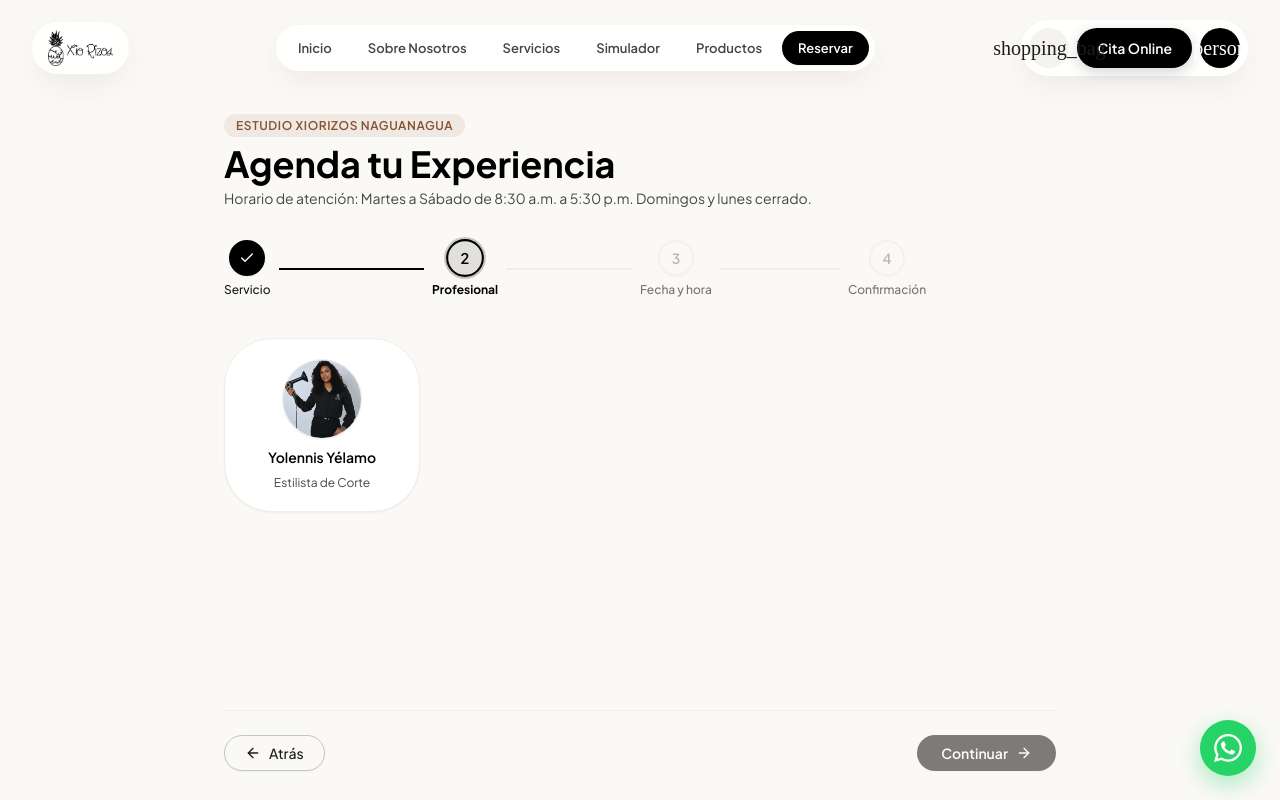
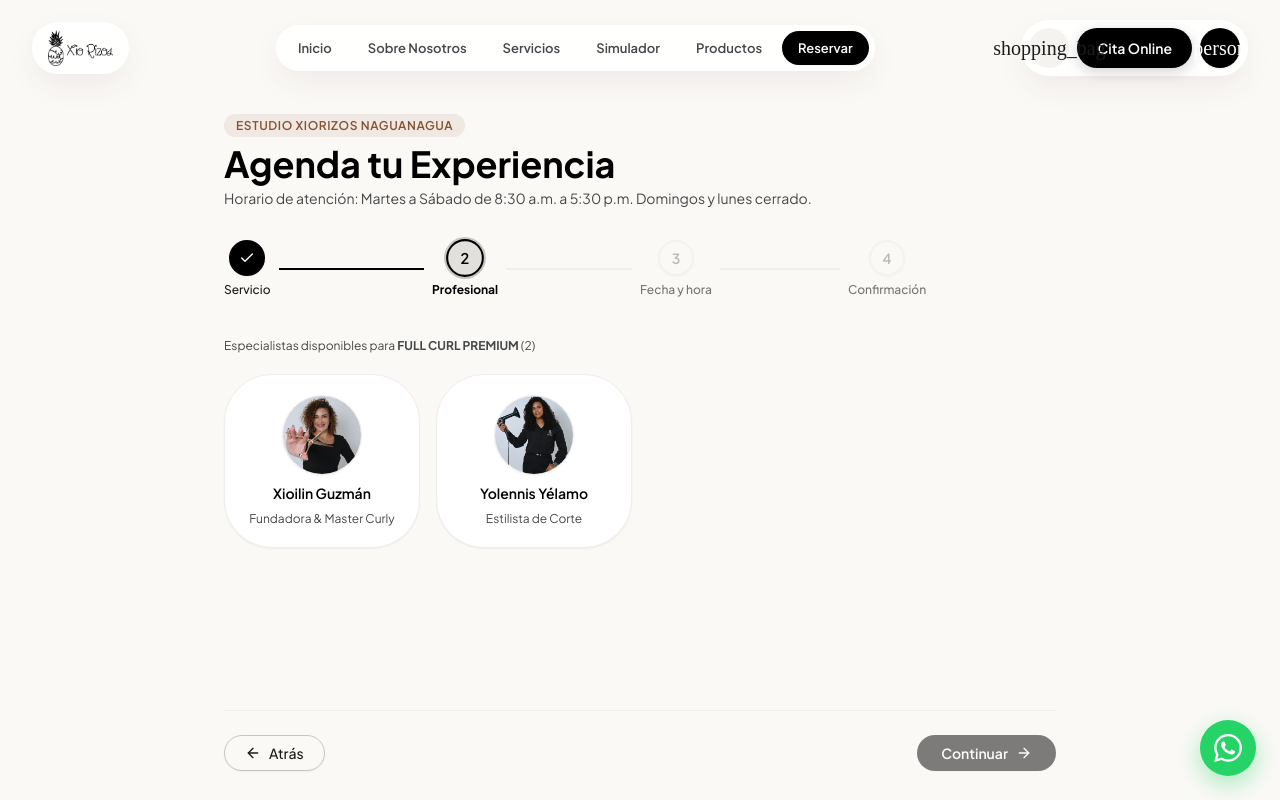
Before and after one commit to Magliogarcia/SISTEMA-WEB-XIORIZOS, a Next.js app: page /citas in a window 1280 px wide. Both pictures are taken after a click on the element 428 px from the left and 477 px from the top of the page. Shown: the top 800 px of the page. Built offline with nearby package versions, Linux system fonts and the light colour scheme; a web font is replaced by a local one.

Commit message:
fix(booking): ensure every service has specialists assigned and add automatic fallback

```diff
--- a/data/database.json
+++ b/data/database.json
@@ -295,7 +295,7 @@
         "s10",
         "s11"
       ],
-      "activo": false,
+      "activo": true,
       "creadoEn": "2026-11-05T20:28:09.470Z"
     },
     {
@@ -307,6 +307,7 @@
       "avatarUrl": "/images/especialista_en_color_y_curvaturas_Axel_Alvarado.webp",
       "serviciosIds": [
         "s3",
+        "s8",
         "s9"
       ],
       "activo": true,
@@ -325,6 +326,9 @@
         "s4",
         "s5",
         "s6",
+        "s7",
+        "s8",
+        "s10",
         "s11"
       ],
       "activo": true,
--- a/src/components/booking/professional-selector.tsx
+++ b/src/components/booking/professional-selector.tsx
@@ -48,11 +48,61 @@ export function ProfessionalSelector() {
       .catch(() => {});
   }, []);
 
-  const disponibles = servicio
-    ? profesionales.filter((p) => p.serviciosIds.includes(servicio.id))
+  // 1. Filtrar especialistas asignados al servicio
+  let disponibles = servicio
+    ? profesionales.filter((p) => Array.isArray(p.serviciosIds) && p.serviciosIds.includes(servicio.id))
     : profesionales;
 
+  // 2. Red de seguridad: si un servicio no tiene especialista asignado o la asignada está temporalmente inactiva,
+  // mostrar las especialistas activas del área correspondiente para que el usuario NUNCA se quede con la lista vacía
+  if (disponibles.length === 0 && profesionales.length > 0) {
+    if (servicio?.categoria === "Uñas" || servicio?.id === "s12") {
+      const manicuristas = profesionales.filter((p) => p.serviciosIds?.includes("s12"));
+      disponibles = manicuristas.length > 0 ? manicuristas : profesionales;
+    } else {
+      // Para servicios capilares, mostrar las especialistas en rizos y color
+      const estilistasCapilares = profesionales.filter((p) => !p.serviciosIds?.includes("s12"));
+      disponibles = estilistasCapilares.length > 0 ? estilistasCapilares : profesionales;
+    }
+  }
+
+  if (disponibles.length === 0) {
     return (
+      <div className="rounded-2xl border border-secondary/20 bg-secondary/5 p-8 text-center space-y-3">
+        <p className="text-base font-semibold text-primary">
+          Coordinación de Especialistas
+        </p>
+        <p className="text-xs text-muted-foreground max-w-md mx-auto">
+          En este momento nuestro equipo está ajustando la agenda para este servicio. Puedes contactarnos directamente por WhatsApp al{" "}
+          <a
+            href="https://wa.me/584127434761"
+            target="_blank"
+            rel="noopener noreferrer"
+            className="font-semibold text-primary underline"
+          >
+            +58 412 7434761
+          </a>{" "}
+          o regresar al paso anterior para escoger otro servicio.
+        </p>
+      </div>
+    );
+  }
+
+  return (
+    <div className="space-y-4">
+      {servicio && (
+        <div className="flex flex-col sm:flex-row sm:items-center justify-between gap-1 text-xs text-muted-foreground pb-1">
+          <span>
+            Especialistas disponibles para <strong>{servicio.nombre}</strong> ({disponibles.length})
+          </span>
+          {profesional && (
+            <span className="text-emerald-700 font-semibold bg-emerald-50 px-2 py-0.5 rounded border border-emerald-200 self-start sm:self-auto">
+              Seleccionado: {profesional.nombre}
+            </span>
+          )}
+        </div>
+      )}
+
       <div className="grid grid-cols-1 gap-4 sm:grid-cols-2 lg:grid-cols-4">
         {disponibles.map((p) => {
           const iniciales = p.nombre
@@ -84,5 +134,6 @@ export function ProfessionalSelector() {
           );
         })}
       </div>
+    </div>
   );
 }
--- a/src/lib/db/index.ts
+++ b/src/lib/db/index.ts
@@ -233,7 +233,7 @@ function getInitialData(): DatabaseSchema {
         cargo: "Estilista Colorista",
         especialidad: "Balayage e iluminaciones botánicas",
         avatarUrl: "/images/especialista_en_color_y_curvaturas_Axel_Alvarado.webp",
-        serviciosIds: ["s3", "s9"],
+        serviciosIds: ["s3", "s8", "s9"],
         activo: true,
         creadoEn: new Date().toISOString(),
       },
@@ -244,7 +244,7 @@ function getInitialData(): DatabaseSchema {
         cargo: "Estilista de Corte",
         especialidad: "Técnicas en seco y definición profunda",
         avatarUrl: "/images/especialista_en_rizos_Yolennis_Yelamo.webp",
-        serviciosIds: ["s1", "s2", "s4", "s5", "s6", "s11"],
+        serviciosIds: ["s1", "s2", "s4", "s5", "s6", "s7", "s8", "s10", "s11"],
         activo: true,
         creadoEn: new Date().toISOString(),
       },
--- a/src/lib/mock-data.ts
+++ b/src/lib/mock-data.ts
@@ -392,9 +392,9 @@ export const mockProfessionals: Professional[] = realStaffMembers
       st.id === "st1"
         ? ["s1", "s2", "s3", "s4", "s5", "s6", "s7", "s8", "s9", "s10", "s11"]
         : st.id === "st4"
-        ? ["s3", "s9"]
+        ? ["s3", "s8", "s9"]
         : st.id === "st5"
-        ? ["s1", "s2", "s4", "s5", "s6", "s11"]
+        ? ["s1", "s2", "s4", "s5", "s6", "s7", "s8", "s10", "s11"]
         : ["s12"],
   }));
 
--- a/src/store/booking-store.ts
+++ b/src/store/booking-store.ts
@@ -26,6 +26,10 @@ export const useBookingStore = create<BookingState>((set) => ({
   setServicio: (servicio) =>
     set((state) => ({
       servicio,
+      profesional:
+        state.profesional && state.profesional.serviciosIds?.includes(servicio.id)
+          ? state.profesional
+          : null,
       hora: null,
       // Avanzar al paso 2 solo si estamos en el paso 1
       step: state.step === 1 ? 2 : state.step,
```
Lines whose indentation alone changed are shown as unchanged.
